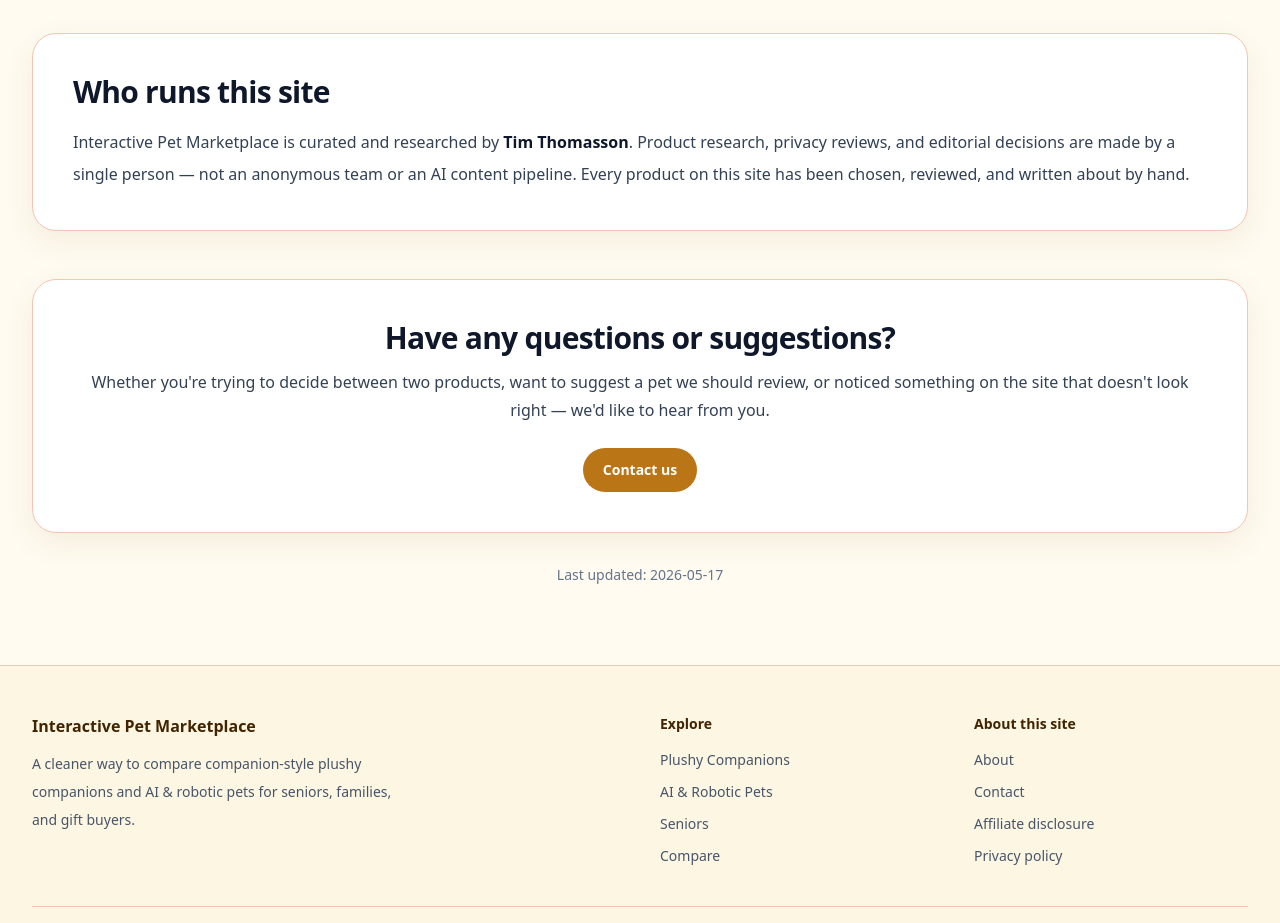
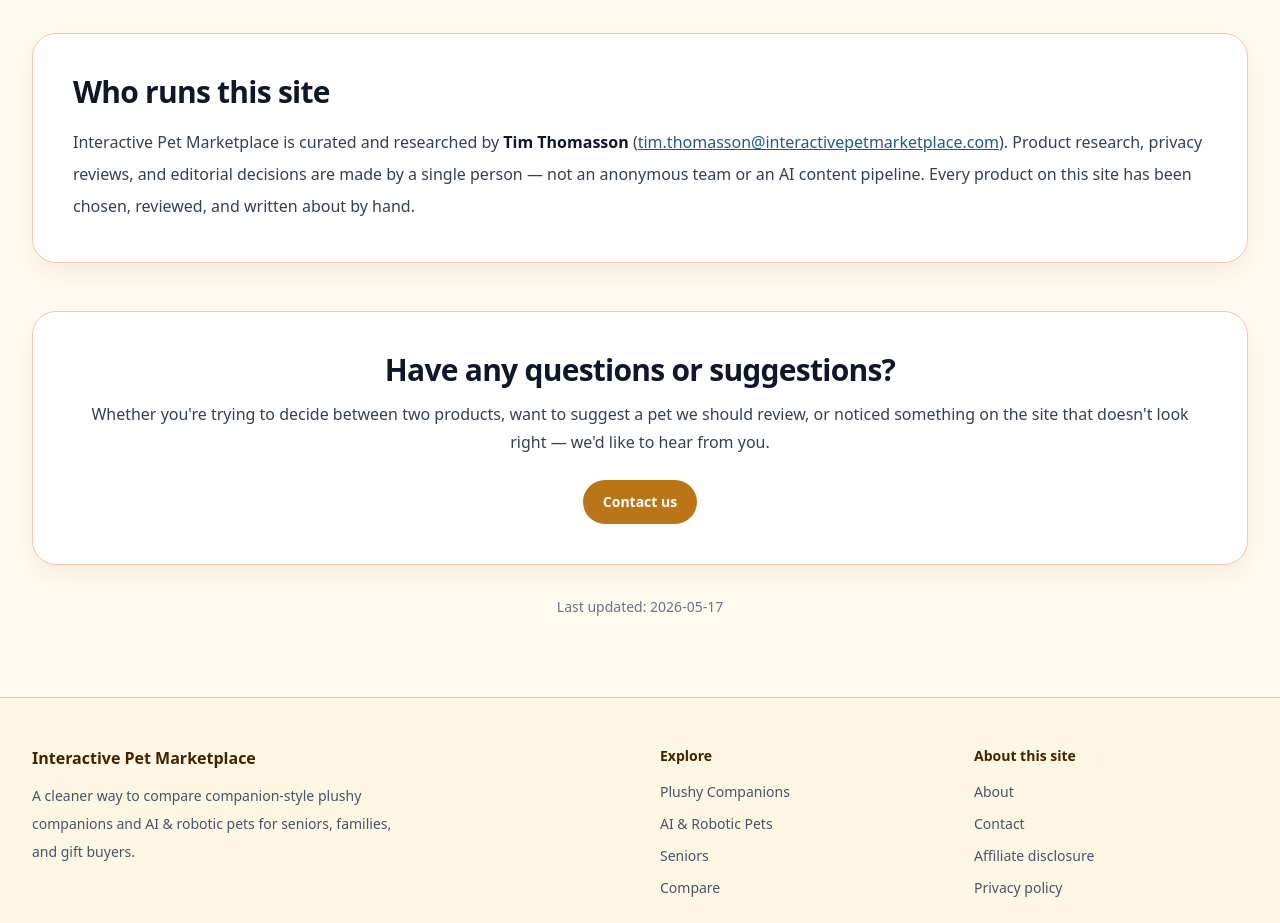
Before and after one commit to timsthomasson-cpu/Interactive-Pet-Marketplace, a Next.js app: page /about in a window 1280 px wide. Shown: the part 1900-2823 px from the top of the page. Built offline with nearby package versions, Linux system fonts and the light colour scheme.

Commit message:
Warm golden redesign, product images, layout cleanup

```diff
--- a/app/about/page.tsx
+++ b/app/about/page.tsx
@@ -199,7 +199,8 @@ export default function AboutPage() {
             <div className="mt-4 space-y-4 text-base leading-8 text-slate-700">
               <p>
                 Interactive Pet Marketplace is curated and researched by{" "}
-                <span className="font-semibold text-slate-900">Tim Thomasson</span>.
+                <span className="font-semibold text-slate-900">Tim Thomasson</span>{" "}
+                (<a href="mailto:tim.thomasson@interactivepetmarketplace.com" className="text-trust-600 hover:text-trust-800 underline">tim.thomasson@interactivepetmarketplace.com</a>).
                 Product research, privacy reviews, and editorial decisions are
                 made by a single person — not an anonymous team or an AI content
                 pipeline. Every product on this site has been chosen, reviewed,
```
Also changed, not shown: 1 other file (tests, documents, lock files or other folders).
